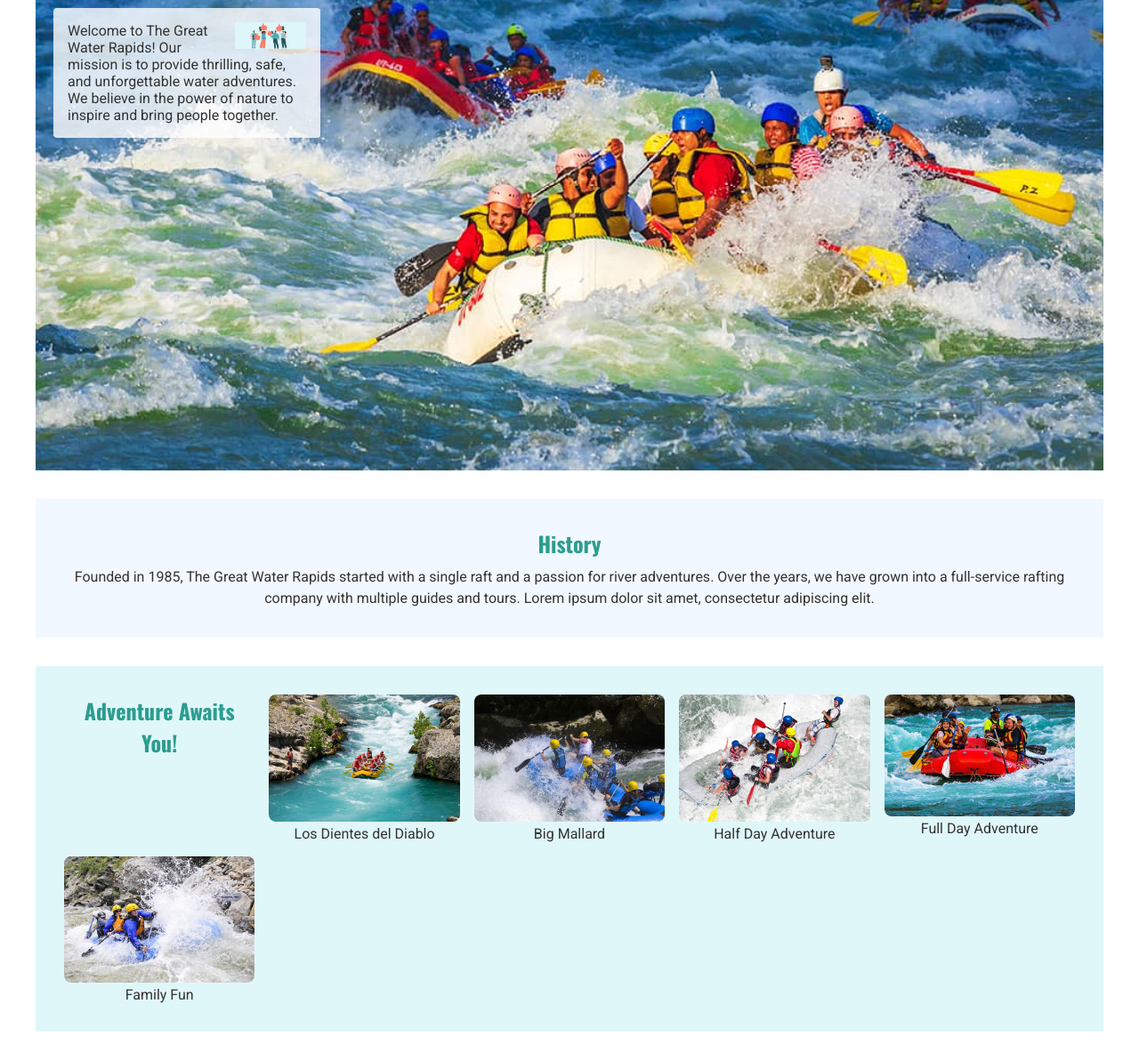
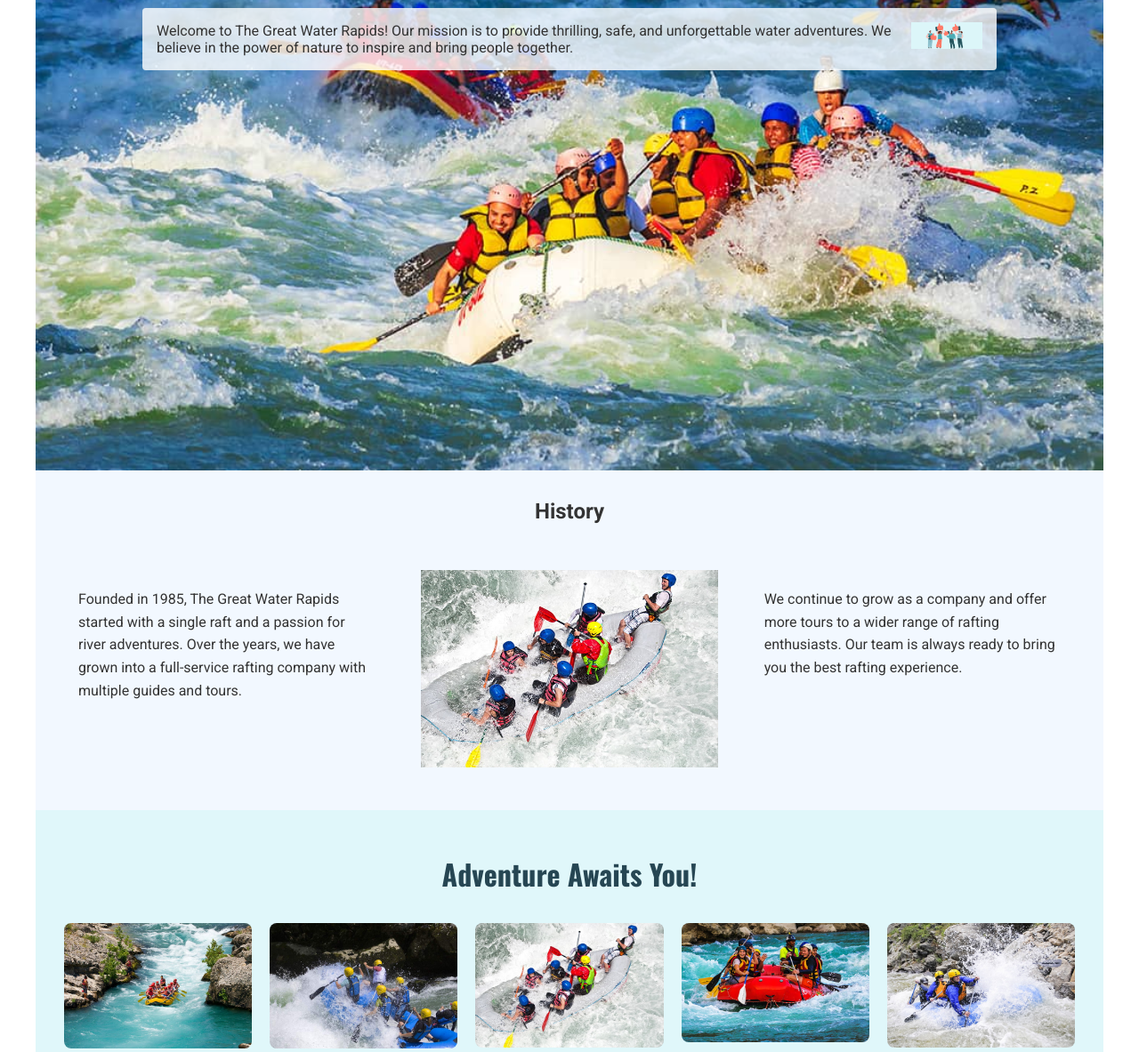
Before and after one commit to AISpectra/wdd130, a plain HTML site: page wwr/about.html in a window 1280 px wide. Shown: the part 217-1400 px from the top of the page at 89% size. Drawn offline with nearby package versions, Linux system fonts and the light colour scheme.

Commit message:
Actualización

```diff
--- a/wwr/about.html
+++ b/wwr/about.html
@@ -20,7 +20,7 @@
   <!-- Header Section -->
   <header class="grid-header">
     <img src="images/wwr-logo.png" alt="The Great Water Rapids Logo" class="logo">
-    <h1>The Great Water Rapids</h1>
+    <h1></h1>
     <nav>
       <ul>
         <li><a href="index.html">Home</a></li>
@@ -50,16 +50,32 @@
     <!-- History Section -->
     <section class="history">
       <h2>History</h2>
+      <div class="history-content">
+        <div class="left">
           <p>
             Founded in 1985, The Great Water Rapids started with a single raft and a passion for river adventures.
             Over the years, we have grown into a full-service rafting company with multiple guides and tours.
-        Lorem ipsum dolor sit amet, consectetur adipiscing elit.
           </p>
+        </div>
+
+        <div class="image">
+          <img src="images/history-image.jpg" alt="History Image">
+        </div>
+
+        <div class="right">
+          <p>
+            We continue to grow as a company and offer more tours to a wider range of rafting enthusiasts.
+            Our team is always ready to bring you the best rafting experience.
+          </p>
+        </div>
+      </div>
     </section>
+
 
     <!-- Adventure Awaits Section -->
     <section class="adventures">
-      <h2>Adventure Awaits You!</h2>
+      <h2 class="adventures-title">Adventure Awaits You!</h2>
+      <div class="adventures-images">
        <figure>
         <img src="images/rafting1.jpg" alt="Los Dientes del Diablo">
         <figcaption>Los Dientes del Diablo</figcaption>
@@ -80,6 +96,7 @@
         <img src="images/rafting5.jpg" alt="Family Fun">
         <figcaption>Family Fun</figcaption>
        </figure>
+      </div>
     </section>
 
   </main>
--- a/wwr/styles/rafting.css
+++ b/wwr/styles/rafting.css
@@ -1,15 +1,12 @@
-
 :root {
   --primary-color: #264653;   /* Example from a blue-themed palette */
   --secondary-color: #2A9D8F; /* Example from a yellow/gold palette */
   --accent1-color: #E9C46A;   /* Another accent color */
   --accent2-color: #F4A261;   /* Dark accent color */
 
-
   --heading-font: 'Oswald', sans-serif;
   --text-font: 'Roboto', sans-serif;
 }
-
 
 * {
   margin: 0;
@@ -19,36 +16,33 @@
 
 body {
   font-family: var(--text-font);
-  color: #333; /* Adjust as desired */
+  color: #333;
   background-color: #fff;
-  max-width: 1200px; /* Keep content centered */
+  max-width: 1200px;
   margin: 0 auto;
 }
 
-header {
+/* Header Section */
+.grid-header {
   display: grid;
-  grid-template-columns: auto 1fr 2fr;
+  grid-template-columns: 1fr 3fr 1fr;
   align-items: center;
   padding: 1rem;
   background-color: var(--primary-color);
   color: #fff;
 }
 
-
-.logo {
-  width: 120px; /* Adjust as needed */
+.grid-header .logo {
+  width: 120px;
   display: inline-block;
   vertical-align: middle;
 }
 
-nav a {
-  color: #fff;
-  text-decoration: none;
-  margin-right: 1rem;
-  font-weight: 600;
+.grid-header h1 {
+  text-align: center;
 }
 
-nav ul {
+.grid-header nav ul {
   display: flex;
   justify-content: flex-end;
   gap: 1.5rem;
@@ -57,25 +51,46 @@ nav ul {
   padding: 0;
 }
 
+.grid-header nav ul li {
+  list-style: none;
+}
 
+.grid-header nav ul li a {
+  color: #fff;
+  text-decoration: none;
+  margin-right: 1rem;
+  font-weight: 600;
+}
+
+/* Hero Section */
 .hero {
-  position: relative; /* to position children absolutely within this container */
+  display: grid;
+  grid-template-columns: 1fr;
+  grid-template-rows: auto 1fr;
+  justify-items: center;
+  align-items: center;
+  gap: 20px;
+  grid-template-rows: 1fr;
+  align-text: center;
+  position: relative;
+  width: 100%;
 }
 
 .hero-img {
-  display: block;
   width: 100%;
   height: auto;
+  display: block;
 }
 
 .hero h1 {
   position: absolute;
   top: 20px;
-  left: 20px;
+  left: 50%;
+  transform: translateX(-50%);
   font-family: var(--heading-font);
   font-size: 2rem;
   color: var(--accent1-color);
-  background-color: rgba(255, 255, 255, 0.6);
+  background-color: none;
   padding: 0.5rem 1rem;
   border-radius: 4px;
 }
@@ -83,9 +98,10 @@ nav ul {
 .hero article {
   position: absolute;
   top: 100px;
-  left: 20px;
+  left: 50%;
+  transform: translateX(-50%);
   background-color: rgba(255, 255, 255, 0.8);
-  width: 300px;
+  width: 80%;
   padding: 1rem;
   border-radius: 4px;
 }
@@ -96,19 +112,92 @@ nav ul {
   width: 80px;
 }
 
-section {
-  margin: 2rem 0;
+/* History Section */
+.history {
+  display: grid;
+  grid-template-rows: auto 1fr;
+  gap: 20px;
+  padding: 2rem;
+  background-color: #f2f8ff;
 }
 
-section h2 {
-  font-family: var(--heading-font);
-  color: var(--secondary-color);
-  margin-bottom: 0.5rem;
+.history h2 {
+  text-align: center;
+  margin-bottom: 1rem;
 }
 
-section p {
-  line-height: 1.5;
+.history-content {
+  display: grid;
+  grid-template-columns: 1fr 1fr 1fr;
+  gap: 20px;
 }
+
+.history .left, .history .right {
+  background-color: none;
+  padding: 1rem;
+  border: none;
+  border-radius: 8px;
+}
+
+.history .image {
+  display: flex;
+  justify-content: center;
+  align-items: center;
+  background-color: none;
+  padding: 1rem;
+  border: none;
+  border-radius: 8px;
+}
+
+.history .image img {
+  width: 100%;
+  height: auto;
+  max-width: 500px;
+  object-fit: cover;
+}
+
+.history p {
+  line-height: 1.6;
+  margin-top: 20px;
+}
+
+
+/* Adventures Section */
+.adventures {
+  padding: 3rem 2rem;
+  background-color: #e0f7fa;
+  text-align: center;
+}
+
+.adventures-title {
+  font-size: 2rem;
+  font-family: var(--heading-font);
+  color: var(--primary-color);
+  margin-bottom: 2rem;
+}
+
+.adventures-images {
+  display: grid;
+  grid-template-columns: repeat(5, 1fr);
+  gap: 20px;
+}
+
+.adventures figure {
+  margin: 0;
+}
+
+.adventures img {
+  width: 100%;
+  border-radius: 8px;
+}
+
+.adventures figcaption {
+  margin-top: 10px;
+  font-size: 1.2rem;
+  font-weight: bold;
+}
+
+/* Footer Section */
 
 footer {
   display: flex;
@@ -117,20 +206,28 @@ footer {
   padding: 1rem;
   background-color: var(--primary-color);
   color: #fff;
+  width: 100%;
+  position: relative;
+}
+
+footer p {
+  margin-bottom: 0.5rem;
+  text-align: center;
+  flex: 1;
 }
 
 footer .socials {
   display: flex;
   gap: 1rem;
-}
+  justify-content: flex-end;
+  position: absolute;
+  right: 1rem;
+
+ }
 
 footer .socials img {
   width: 24px;
   height: 24px;
-}
-
-footer p {
-  margin-bottom: 0.5rem;
 }
 
 footer a {
@@ -142,27 +239,3 @@ footer a img {
   width: 24px;
   height: 24px;
 }
-
-.adventures {
-  display: grid;
-  grid-template-columns: repeat(auto-fit, minmax(180px, 1fr));
-  gap: 1rem;
-  padding: 2rem;
-  background-color: #e0f7fa;
-  text-align: center;
-}
-
-.adventures figure {
-  margin: 0;
-}
-
-.adventures img {
-  width: 100%;
-  border-radius: 8px;
-}
-
-.history {
-  padding: 2rem;
-  background-color: #f2f8ff;
-  text-align: center;
-}
```
Also changed, not shown: wwr/images/history-image.jpg (added). Lines whose indentation alone changed are shown as unchanged.
